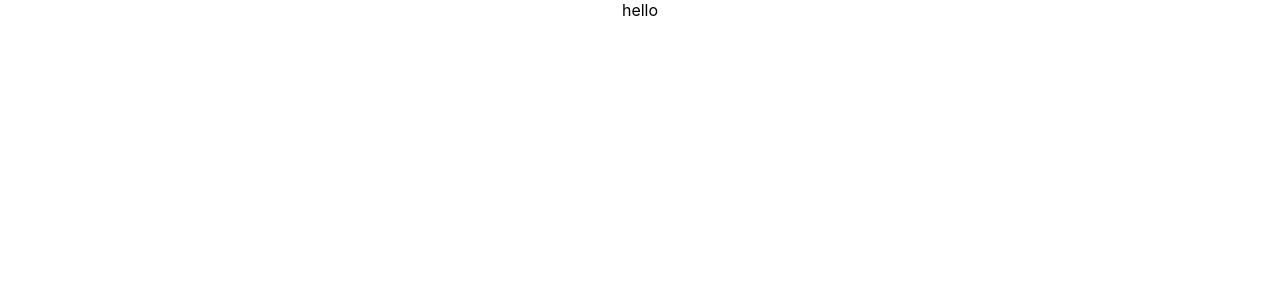
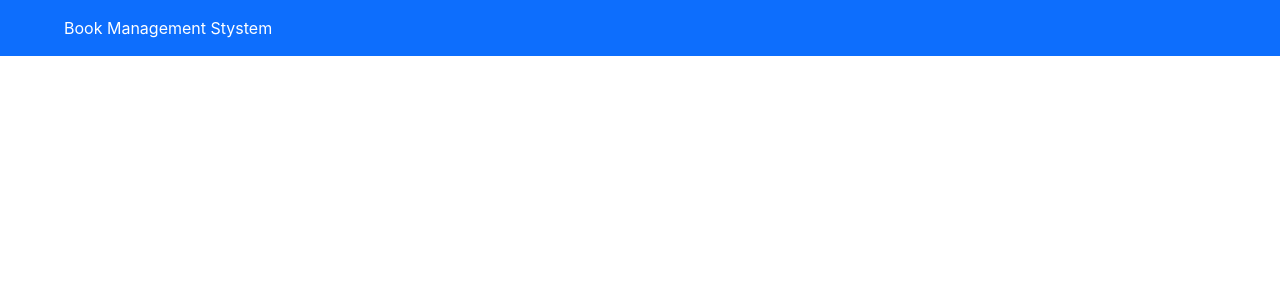
Before and after one commit to BBlivia/bookstore_stock_management_frontend, a React (Create React App) app: page / in a window 1280 px wide. Shown: the top 300 px of the page. Built offline with nearby package versions, Linux system fonts and the light colour scheme.

Commit message:
added Header comp

```diff
--- a/public/index.html
+++ b/public/index.html
@@ -24,7 +24,7 @@
       work correctly both with client-side routing and a non-root public URL.
       Learn how to configure a non-root public URL by running `npm run build`.
     -->
-    <title>React App</title>
+    <title> bookstore management app</title>
   </head>
   <body>
     <noscript>You need to enable JavaScript to run this app.</noscript>
--- a/src/App.js
+++ b/src/App.js
@@ -1,10 +1,10 @@
-
+import Header from './components/Header';
 import './App.css';
 
 function App() {
   return (
     <div className="App">
-      hello
+      < Header />
     </div>
   );
 }
--- /dev/null
+++ b/src/components/Header.js
@@ -0,0 +1,16 @@
+
+
+export default function Header(){
+    return(
+        <>
+        <header>
+            <nav className='nav navbar-expand-md navbar-dark bg-primary p-3'>
+                <div>
+                    <a className="navbar-brand m-5" href="#">Book Management Stystem</a>
+                </div>
+            </nav>
+        </header>
+
+        </>
+    )
+}
--- a/src/index.js
+++ b/src/index.js
@@ -1,7 +1,10 @@
 import React from 'react';
 import ReactDOM from 'react-dom/client';
+import "bootstrap/dist/css/bootstrap.min.css"
+import "bootstrap/dist/js/bootstrap.bundle.min"
 import './index.css';
 import App from './App';
+
 
 
 const root = ReactDOM.createRoot(document.getElementById('root'));
```
Also changed, not shown: src/setupTests.js (deleted, +0 -5 lines), src/components/Addbood.js (added), src/components/Booklist.js (added), src/components/Footer.js (added), 1 other file (tests, documents, lock files or other folders).
